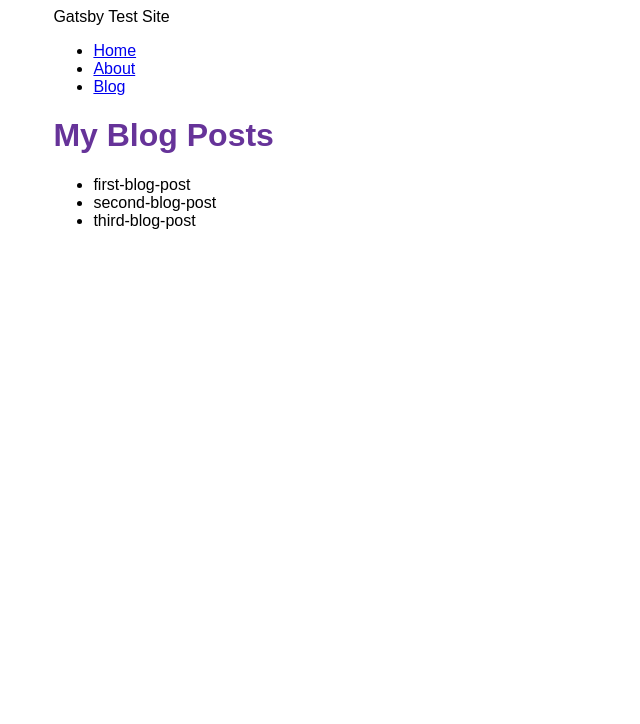
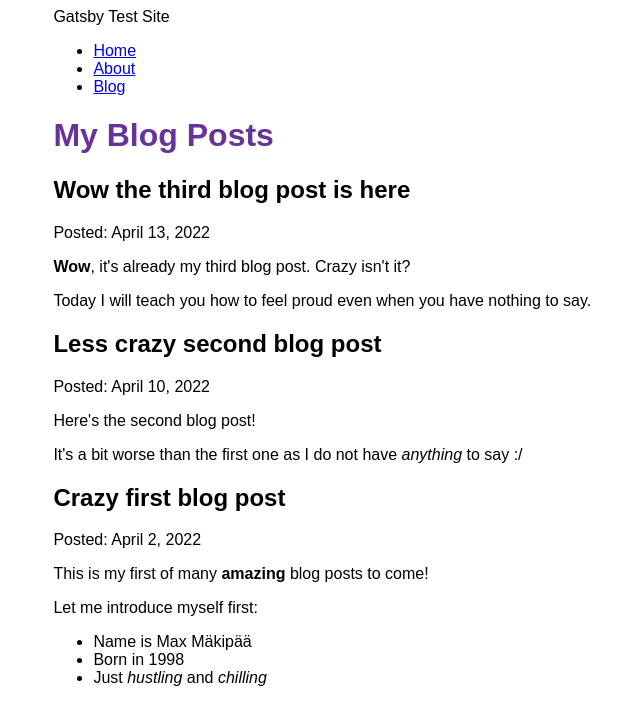
Before and after one commit to makipam/gatsby-test, a Gatsby site: page /blog in a window 1280 px wide. Shown: the whole page, without its empty margins (81-721 px from the left). Built offline with nearby package versions, Linux system fonts and the light colour scheme; Gatsby itself is replaced by a stand-in of ours.

Commit message:
Finished tutorial part 5

```diff
--- a/blog/first-blog-post.mdx
+++ b/blog/first-blog-post.mdx
@@ -0,0 +1,12 @@
+---
+title: "Crazy first blog post"
+date: "2022-04-02"
+---
+
+This is my first of many **amazing** blog posts to come!
+
+Let me introduce myself first:
+
+* Name is Max Mäkipää
+* Born in 1998
+* Just *hustling* and *chilling*
--- a/blog/second-blog-post.mdx
+++ b/blog/second-blog-post.mdx
@@ -0,0 +1,8 @@
+---
+title: "Less crazy second blog post"
+date: "2022-04-10"
+---
+
+Here's the second blog post!
+
+It's a bit worse than the first one as I do not have *anything* to say :/
--- a/blog/third-blog-post.mdx
+++ b/blog/third-blog-post.mdx
@@ -0,0 +1,8 @@
+---
+title: "Wow the third blog post is here"
+date: "2022-04-13"
+---
+
+**Wow**, it's already my third blog post. Crazy isn't it?
+
+Today I will teach you how to feel proud even when you have nothing to say.
--- a/gatsby-config.js
+++ b/gatsby-config.js
@@ -6,6 +6,7 @@ module.exports = {
   plugins: [
     "gatsby-plugin-image",
     "gatsby-plugin-sharp",
+    "gatsby-plugin-mdx",
     {
       resolve: 'gatsby-plugin-react-svg',
       options: {
--- a/package.json
+++ b/package.json
@@ -15,8 +15,11 @@
     "clean": "gatsby clean"
   },
   "dependencies": {
+    "@mdx-js/mdx": "^1.6.22",
+    "@mdx-js/react": "^1.6.22",
     "gatsby": "^4.11.3",
     "gatsby-plugin-image": "^2.12.1",
+    "gatsby-plugin-mdx": "^3.12.1",
     "gatsby-plugin-react-svg": "^3.1.0",
     "gatsby-plugin-sharp": "^4.12.1",
     "gatsby-source-filesystem": "^4.12.1",
--- a/src/pages/blog.js
+++ b/src/pages/blog.js
@@ -1,28 +1,36 @@
 import * as React from 'react'
 import { graphql } from 'gatsby'
 import Layout from '../components/layout'
+import { MDXRenderer } from 'gatsby-plugin-mdx'
 
 const BlogPage = ({ data }) => {
     return (
       <Layout pageTitle="My Blog Posts">
-        <ul>
         {
-          data.allFile.nodes.map(node => (
-            <li key={node.name}>
-              {node.name}
-            </li>
-          ))
-        }
-        </ul>
+        data.allMdx.nodes.map((node) => (
+          <article key={node.id}>
+            <h2>{node.frontmatter.title}</h2>
+            <p>Posted: {node.frontmatter.date}</p>
+            <MDXRenderer>
+              {node.body}
+            </MDXRenderer>
+          </article>
+        ))
+      }
       </Layout>
     )
   }
 
-export const query = graphql`
+  export const query = graphql`
   query {
-    allFile(filter: {sourceInstanceName: {eq: "blog"}}) {
+    allMdx(sort: {fields: frontmatter___date, order: DESC}) {
       nodes {
-        name
+        frontmatter {
+          date(formatString: "MMMM D, YYYY")
+          title
+        }
+        id
+        body
       }
     }
   }
```
Also changed, not shown: 1 other file.
